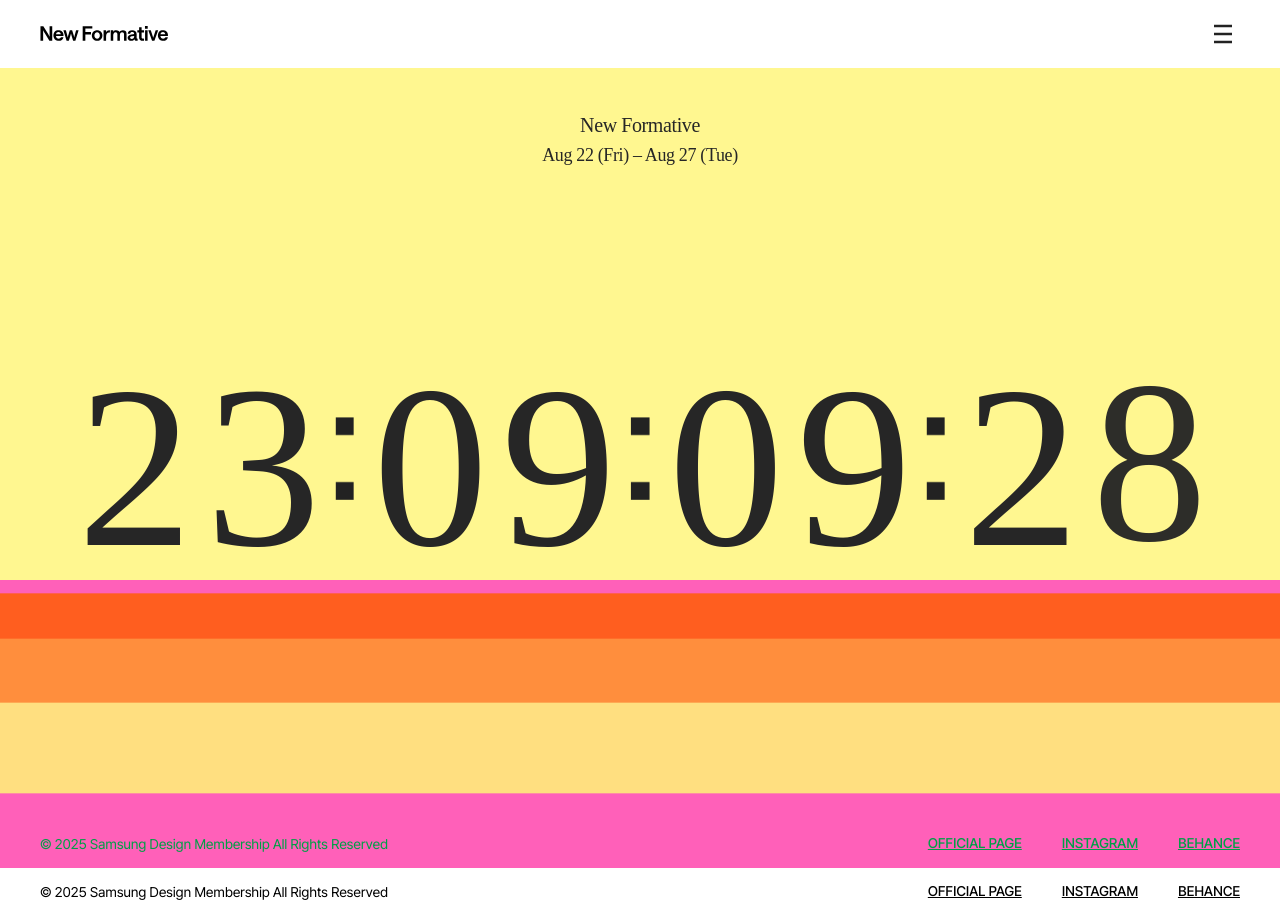
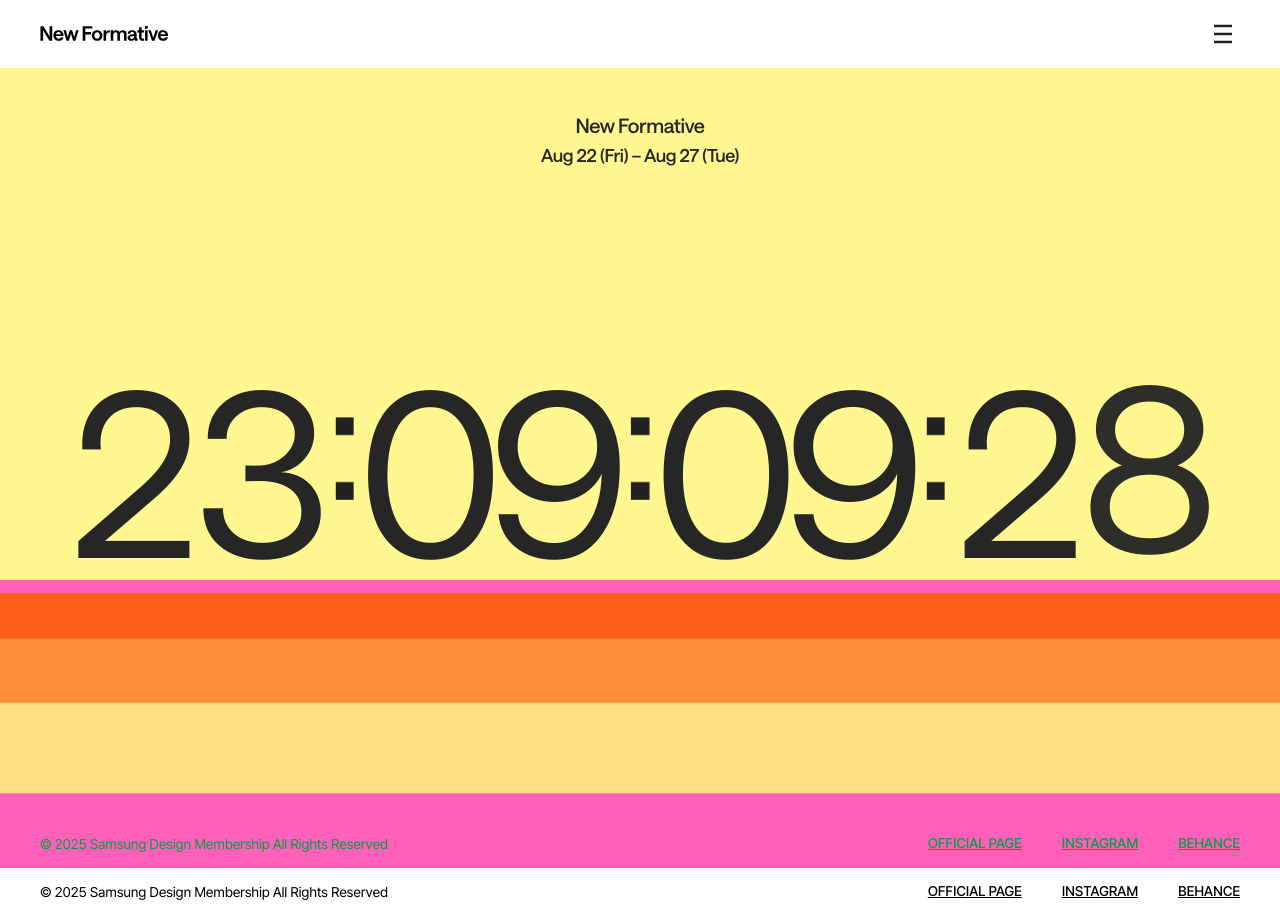
Before and after one commit to SDMMEP2025/SDM2025, a Next.js app in the folder main/: page / in a window 1280 px wide. Built offline with nearby package versions, Linux system fonts and the light colour scheme.

Commit message:
[update] standardize font usage in ComingSoonSection, Header, and TimeUnit components

```diff
--- a/main/src/components/coming/ComingSoonSection.tsx
+++ b/main/src/components/coming/ComingSoonSection.tsx
@@ -46,7 +46,7 @@ export default function ComingSoonSection() {
   const seconds = secondsLeft % 60
 
   return (
-    <section className='relative isolate w-[100vw] h-[100vh] bg-[#FFF790] text-black text-center overflow-hidden'>
+    <section className='relative isolate w-[100dvw] h-[100dvh] bg-[#FFF790] text-black text-center overflow-hidden'>
       <CountdownBars />
 
       <div className='absolute bottom-0 mix-blend-difference left-0 w-full z-10 pointer-events-none'>
@@ -57,7 +57,7 @@ export default function ComingSoonSection() {
         <Header />
       </div>
 
-      <div className='absolute h-fit top-1/2 rotate-90 landscape:md:rotate-0 lg:top-[39.87%] lg:rotate-0 left-1/2 transform -translate-y-1/2 landscape:md:tranform -translate-x-1/2 lg:tranform -translate-x-1/2 transform -translate-x-1/2 text-[18vw] font-bold flex items-center justify-center m-0'>
+      <div className='absolute h-fit font-english top-1/2 rotate-90 landscape:md:rotate-0 lg:top-[39.87%] lg:rotate-0 left-1/2 transform -translate-y-1/2 landscape:md:tranform -translate-x-1/2 lg:tranform -translate-x-1/2 transform -translate-x-1/2 text-[18vw] font-bold flex items-center justify-center m-0'>
         <TimeUnit value={days} />
         <Colon className='h-[8vw] w-auto pb-[1.5vw] aspect-[28/122]' />
         <TimeUnit value={hours} />
--- a/main/src/components/coming/Header.tsx
+++ b/main/src/components/coming/Header.tsx
@@ -4,7 +4,7 @@ export default function Header() {
   return (
     <>
       {/* 데스크톱 버전 (lg 이상) */}
-      <div className='hidden lg:flex px-[39px] py-[41px] w-full justify-between'>
+      <div className='hidden lg:flex px-[39px] py-[41px] font-english w-full justify-between'>
         <div className='text-left text-neutral-800 text-lg font-medium leading-snug'>
           Membership Emergence<br/>
           project 2025
@@ -22,21 +22,21 @@ export default function Header() {
       </div>
 
       {/* 태블릿/모바일 버전 (md 이상 lg 미만) */}
-      <div className='hidden md:flex lg:hidden flex-col items-center justify-center px-[39px] py-[41px] w-full'>
-        <div className="text-center text-neutral-800 text-xl font-medium font-['Saans_TRIAL'] leading-relaxed">
+      <div className='hidden md:flex lg:hidden flex-col font-english items-center justify-center px-[39px] py-[41px] w-full'>
+        <div className="text-center text-neutral-800 text-xl font-medium leading-relaxed">
           New Formative
         </div>
-        <div className="text-center text-neutral-800 text-lg font-medium font-['Pretendard'] leading-normal">
+        <div className="text-center text-neutral-800 text-lg font-medium leading-normal">
           Aug 22 (Fri) – Aug 27 (Tue)
         </div>
       </div>
 
       {/* 작은 모바일 버전 (md 미만) */}
-      <div className='flex md:hidden flex-col items-center justify-center px-[39px] py-[41px] w-full'>
-        <div className="text-center text-neutral-800 text-xl font-medium font-['Saans_TRIAL'] leading-relaxed">
+      <div className='flex md:hidden flex-col items-center font-english justify-center px-[39px] py-[41px] w-full'>
+        <div className="text-center text-neutral-800 text-xl font-medium leading-relaxed">
           New Formative
         </div>
-        <div className="text-center text-neutral-800 text-lg font-medium font-['Saans_TRIAL'] leading-normal">
+        <div className="text-center text-neutral-800 text-lg font-medium leading-normal">
           Aug 22 (Fri) – Aug 27 (Tue)
         </div>
       </div>
--- a/main/src/components/coming/TimeUnit.tsx
+++ b/main/src/components/coming/TimeUnit.tsx
@@ -7,7 +7,7 @@ export default function TimeUnit({ value }: { value: number }) {
   const digits = formattedValue.split('')
 
   return (
-    <div className="flex text-center justify-center text-neutral-800 font-normal font-['Saans_TRIAL'] leading-[288.20px] mx-2 lg:text-[18vw] font-bold tracking-[-0.02em]">
+    <div className="flex text-center justify-center text-neutral-800 font-english font-normal leading-[288.20px] mx-2 lg:text-[18vw] font-bold tracking-[-0.02em]">
       {digits.map((digit, index) => (
         <div key={index} className='relative w-[10vw] lg:h-[18vw] flex items-center justify-center '>
           <AnimatePresence mode='wait'>
```
